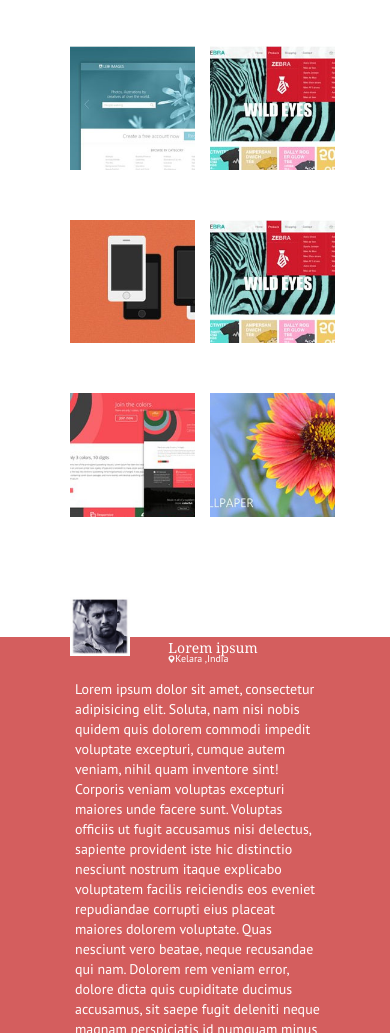
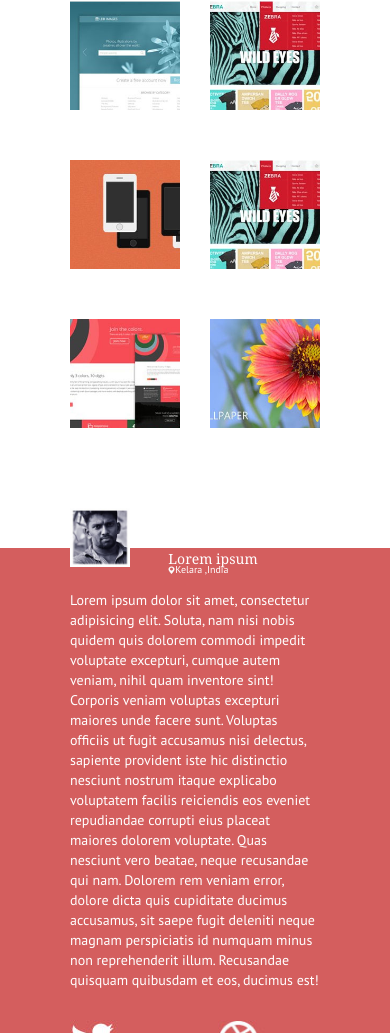
Before and after one commit to colombo-group/TanNM-bs002, a website: page index.html in a window 390 px wide. Shown: the part 967-2000 px from the top of the page. Drawn offline with Linux system fonts and the light colour scheme.

Commit message:
update
update

```diff
--- a/index.html
+++ b/index.html
@@ -103,7 +103,7 @@
 			<div class="container">
 				<div class="row about">
 
-					<div class="col-xs-12 col-md-8">
+					<div class="col-xs-12 col-md-8 titles ">
 						<div class="col-xs-12 col-sm-8 title">
 							<div class="col-xs-4 col-md-4" id="bio"><img src="imgs/bio.jpg" alt="bio"  class="img-responsive" /></div>
 							<div class=" col-xs-8 col-md-8 address pull-right">
--- a/sass/components/_about.scss
+++ b/sass/components/_about.scss
@@ -114,7 +114,7 @@
 		@media screen and(max-width:480px){
 					&{
 						margin-top: 10px;
-						margin-left: 5px;
+						margin-left: 0px;
 						font-size: 14px;
 					}
 				}
--- a/sass/components/_pofolio.scss
+++ b/sass/components/_pofolio.scss
@@ -12,20 +12,17 @@
 		padding-bottom: 10px;
 
 		}
-	}
 	.pofolio{
 		img{
 			width: 100%;
 		}
 		margin-top: 30px;
-		padding-right: 0px;
 	}
-	@media screen and (max-width:720px){
+	@media screen and (max-width:480px){
+
 		.pofolio{
 			margin-bottom: 20px;
-			img{
-				margin-right: 0px;
-			}
+
 		}
 	}
 }
```
Also changed, not shown: css/main.css.
